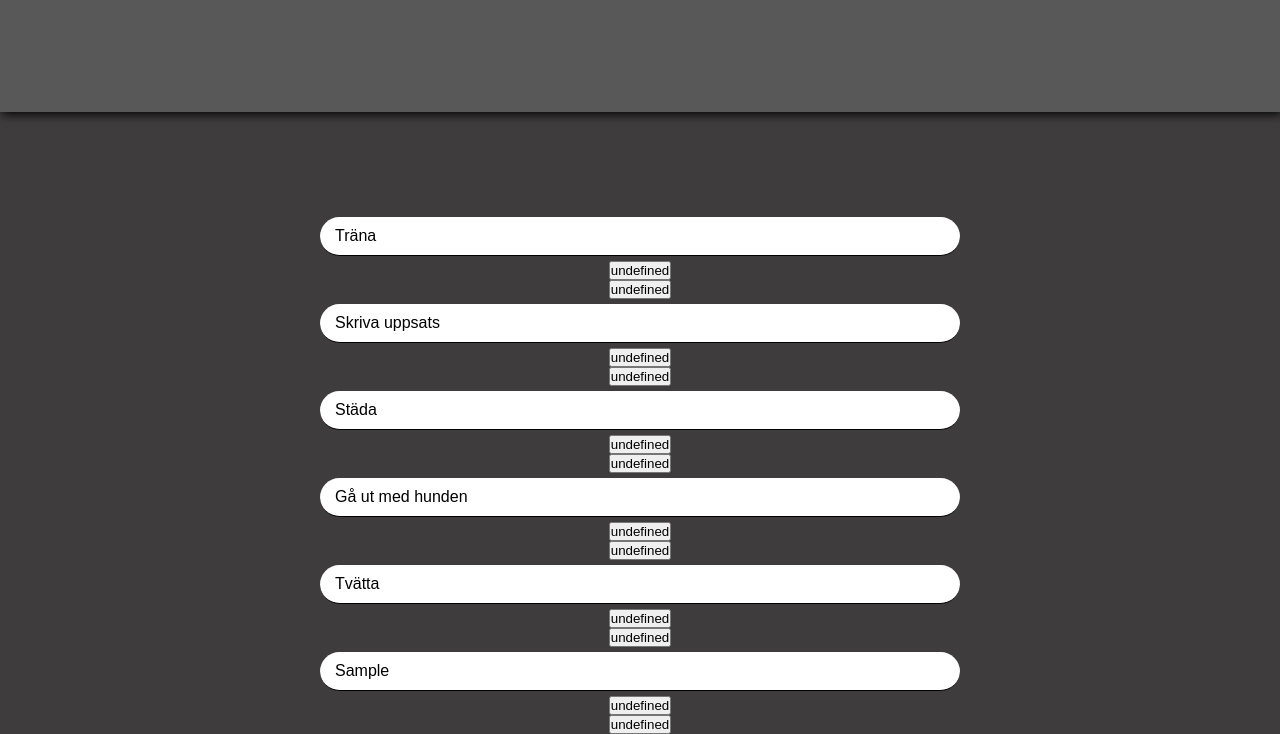
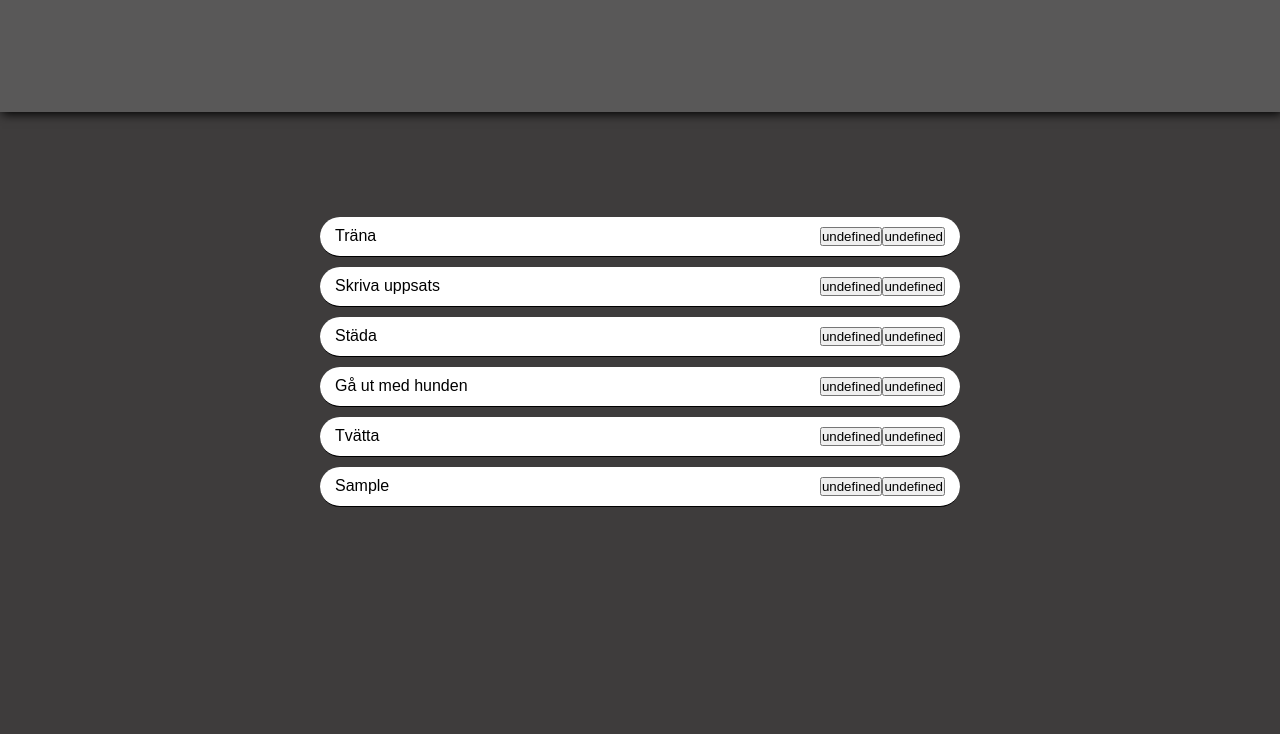
Before and after one commit to ToveBoson/ToDoList, a website built with Parcel: page src/index.html in a window 1280 px wide. Both pictures are taken after typing "Sample" into the empty fields and a click on the button 896 px from the left and 113 px from the top of the page. Shown: the part 138-872 px from the top of the page. After the commit the page ends 800 px from the top, so only its background shows below. Built offline with nearby package versions, Linux system fonts and the light colour scheme.

Commit message:
Added the buttons to the right of the todo's

```diff
--- a/src/js/main.js
+++ b/src/js/main.js
@@ -21,6 +21,7 @@ container.className = "container";
 //LOOP FÖR CHECKLISTA
 for (let i = 0; i < todoList.length; i++) {
   const listItem = document.createElement("li");
+  const buttonContainer = document.createElement("div");
   const checkButton = document.createElement("button");
   const trashButton = document.createElement("button");
 
@@ -34,8 +35,9 @@ for (let i = 0; i < todoList.length; i++) {
   trashButton.innerHTML = todoList[i].trashButton;
 
   container.appendChild(listItem);
-  listItem.appendChild(checkButton);
-  listItem.appendChild(trashButton);
+  listItem.appendChild(buttonContainer);
+  buttonContainer.appendChild(checkButton);
+  buttonContainer.appendChild(trashButton);
 }
 
 bigcontainer.append(container);
@@ -52,6 +54,7 @@ function addTodo(event) {
 
   for (let i = 0; i < todoList.length; i++) {
     const listItem = document.createElement("li");
+    const buttonContainer = document.createElement("div");
     const checkButton = document.createElement("button");
     const trashButton = document.createElement("button");
 
@@ -65,8 +68,9 @@ function addTodo(event) {
     trashButton.innerHTML = todoList[i].trashButton;
 
     container.appendChild(listItem);
-    container.appendChild(checkButton);
-    container.appendChild(trashButton);
+    listItem.appendChild(buttonContainer);
+    buttonContainer.appendChild(checkButton);
+    buttonContainer.appendChild(trashButton);
 
     event.preventDefault();
   }
--- a/src/scss/main.scss
+++ b/src/scss/main.scss
@@ -26,11 +26,8 @@ body {
     padding: 10px 15px;
     border-radius: 40px;
     margin: 5px;
-
-    &__check,
-    &__trash {
-      flex-direction: row;
-    }
+    display: flex;
+    justify-content: space-between;
   }
 }
 .header {
```
